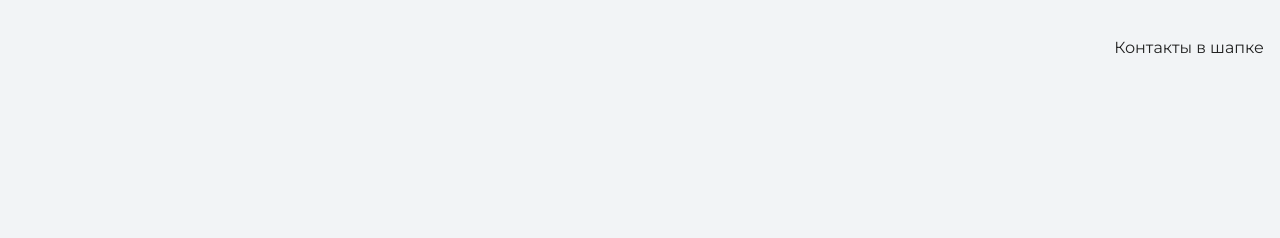
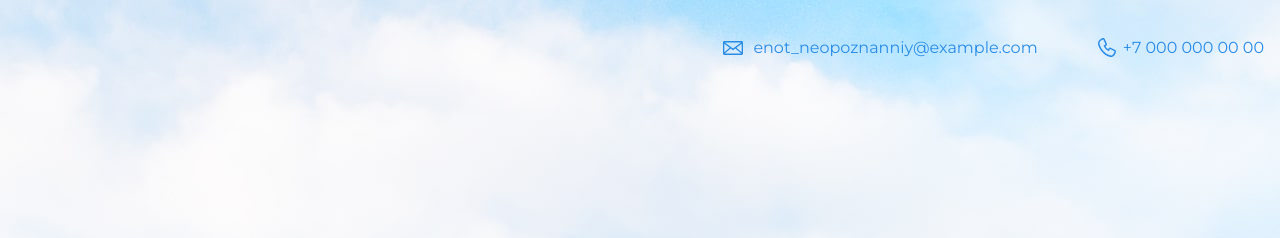
Before and after one commit to deadea/academytestp1, a plain HTML site: page index.html in a window 1280 px wide. Shown: the top 238 px of the page. Drawn offline with nearby package versions, Linux system fonts and the light colour scheme.

Commit message:
images addition

```diff
--- a/index.html
+++ b/index.html
@@ -10,7 +10,8 @@
   <body>
     <header class="page-header">
 <div class="container">
-      Контакты в шапке
+  <a class="header-email" href="mailto:enot_neopoznanniy@example.com">enot_neopoznanniy@example.com</a>
+  <a class="header-phone" href="tel:+70000000000">+7 000 000 00 00</a>
 </div>
     </header>
 
```
Also changed, not shown: files/project.jpg (added), files/user.jpg (added), img/hero-bg.jpg (added), img/icon-css.svg (added), img/icon-email-footer.svg (added), img/icon-email-header.svg (added), img/icon-html.svg (added), img/icon-phone-footer.svg (added), img/icon-phone-header.svg (added), 2 other files.
